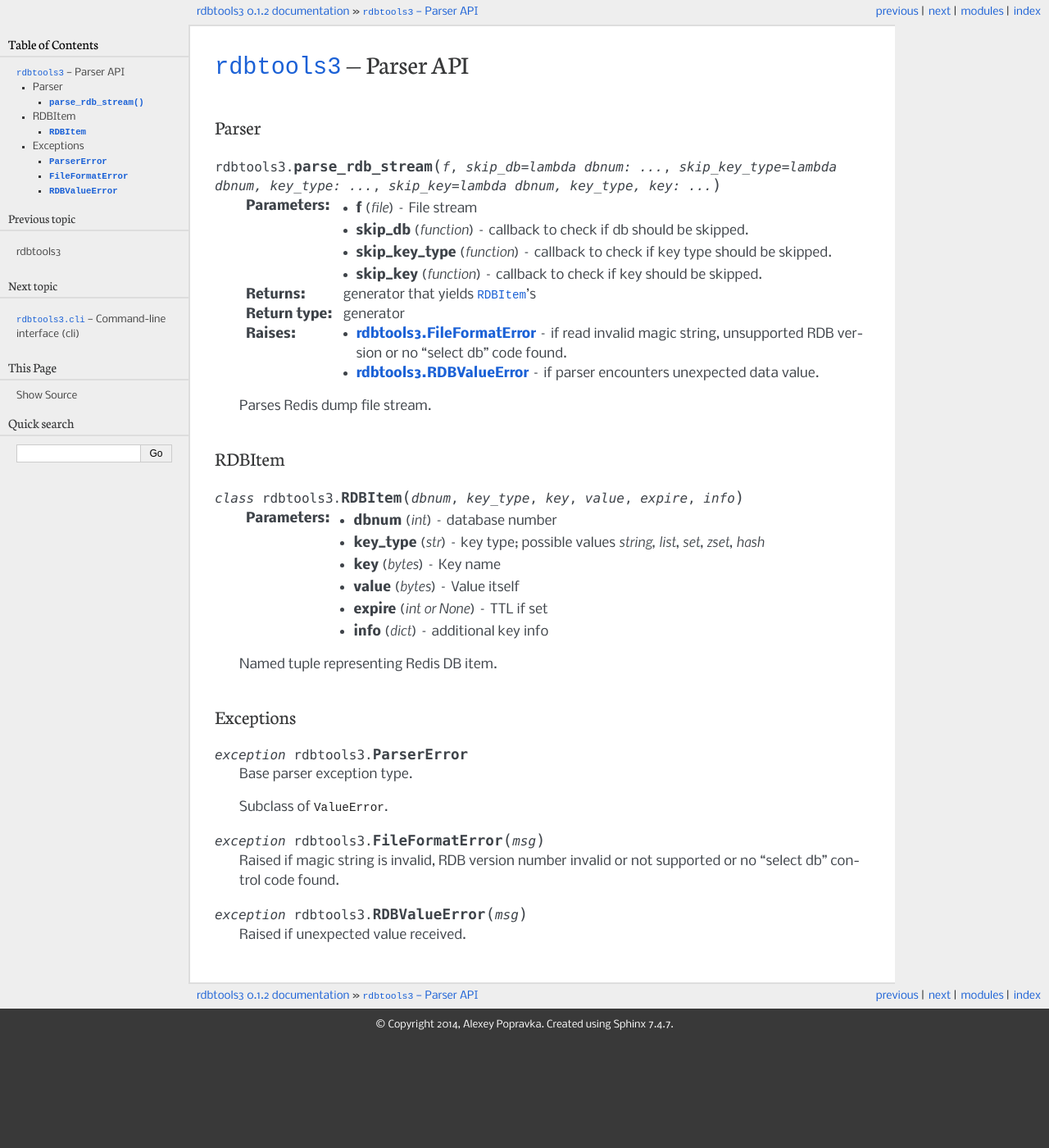
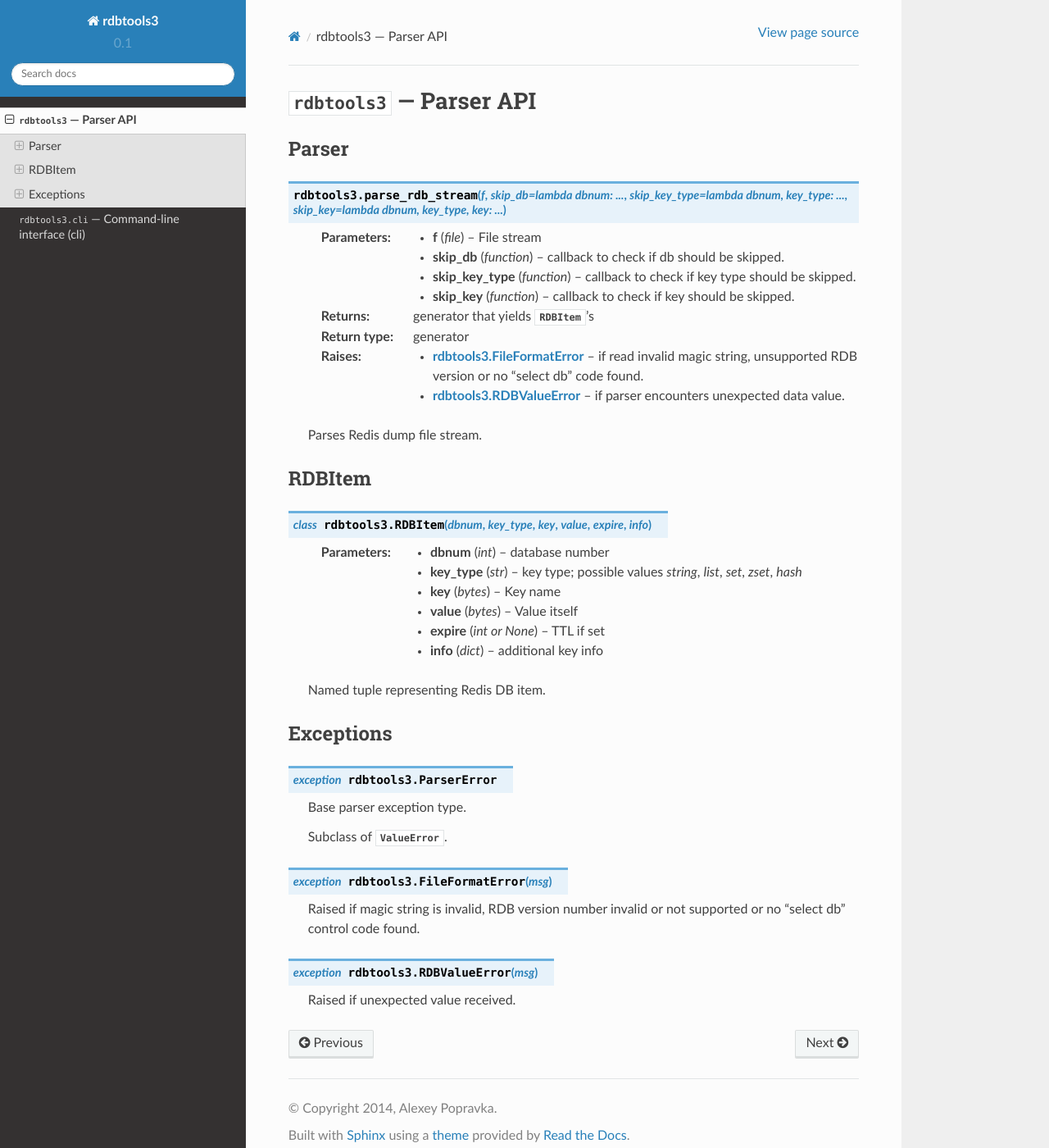
Before and after one commit to popravich/rdbtools3, a Sphinx documentation site: the page built from docs/parser.rst, in a window 1280 px wide and 1400 px high. Shown: the whole window at 82% size. Built offline with Sphinx 7.4.7 and the Read the Docs theme 2.0.0, drawn with Linux system fonts in a browser that asks for light colours.

Commit message:
docs: sphinx theme changed

```diff
--- a/docs/conf.py
+++ b/docs/conf.py
@@ -101,7 +101,18 @@
 
 # The theme to use for HTML and HTML Help pages.  See the documentation for
 # a list of builtin themes.
-html_theme = 'pyramid'
+html_theme = 'default'
+
+on_rtd = os.environ.get('READTHEDOCS', None) == 'True'
+
+if not on_rtd:  # only import and set the theme if we're building docs locally
+    try:
+        import sphinx_rtd_theme
+    except ImportError:
+        pass
+    else:
+        html_theme = 'sphinx_rtd_theme'
+        html_theme_path = [sphinx_rtd_theme.get_html_theme_path()]
 
 # Theme options are theme-specific and customize the look and feel of a theme
 # further.  For a list of options available for each theme, see the
```
